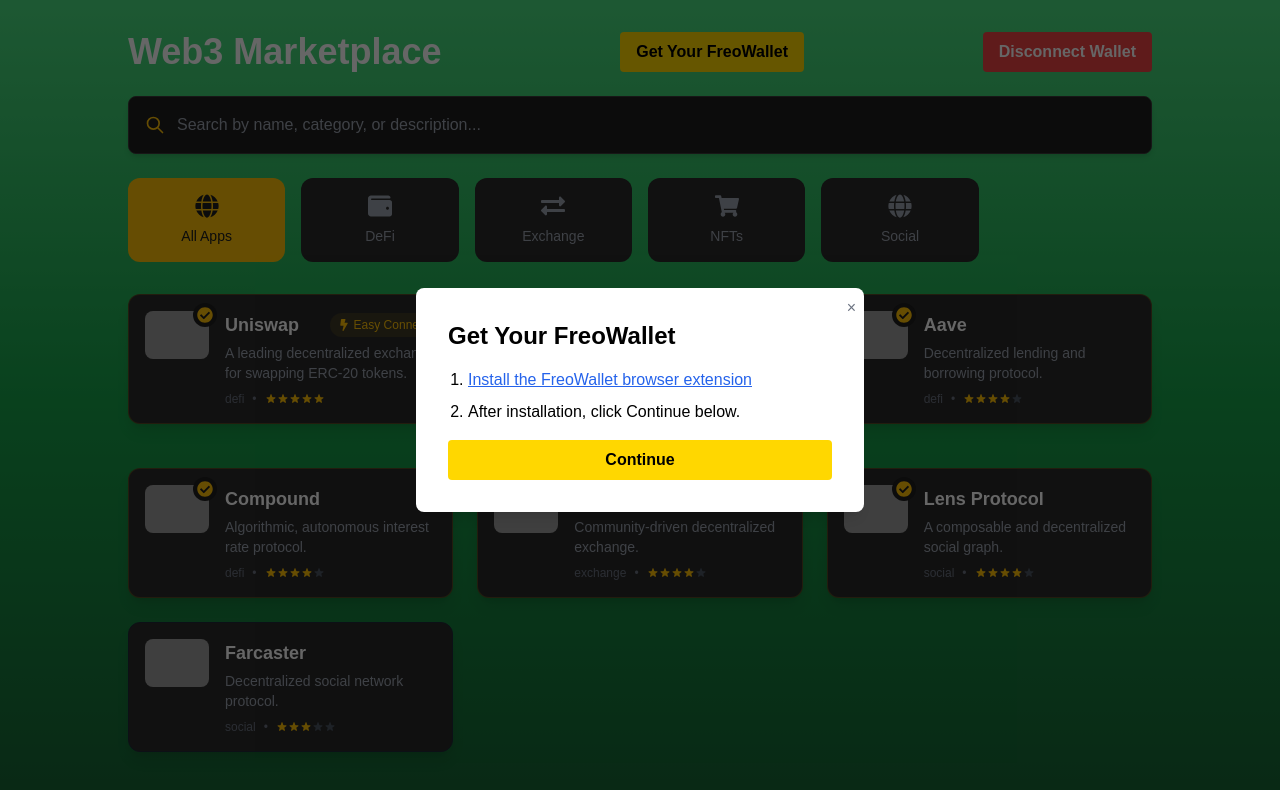
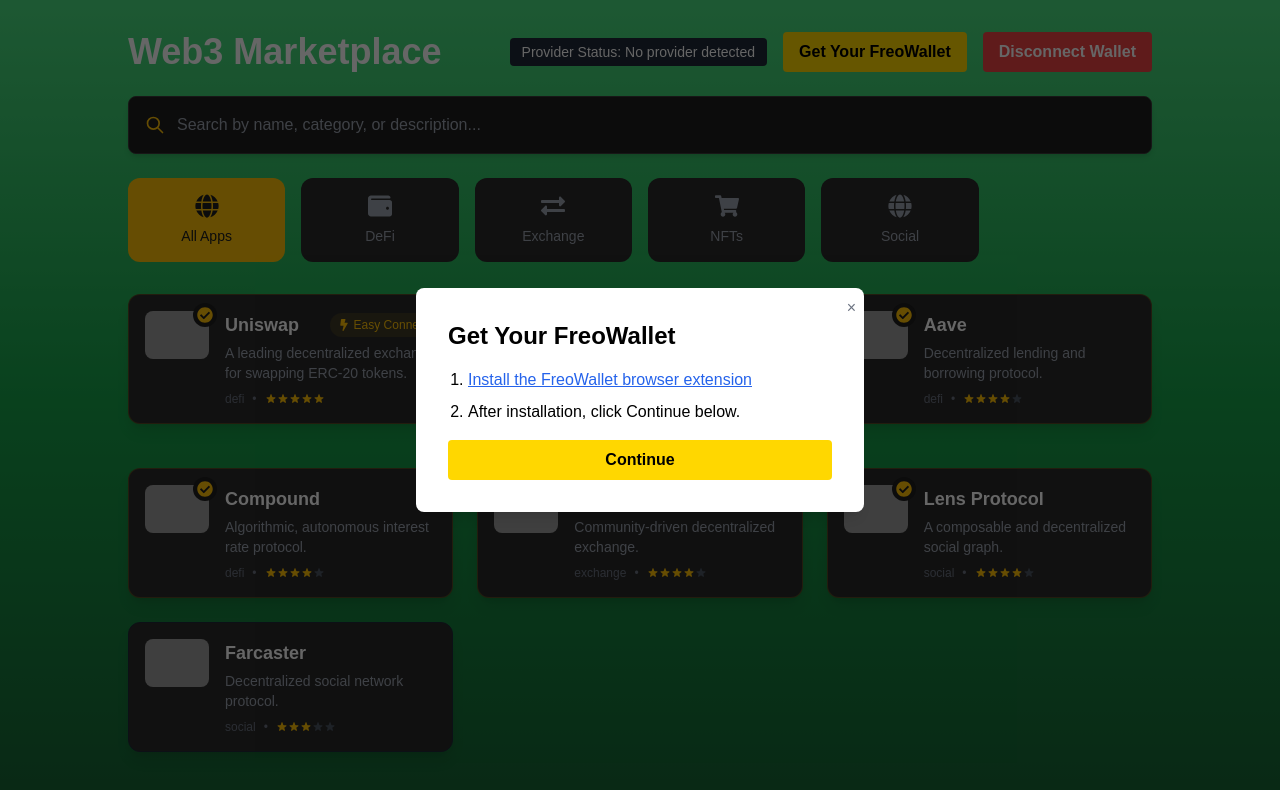
Before and after one commit to Osamakahen/aggregator-integration, a Next.js app: page /marketplace in a window 1280 px wide. Both pictures are taken after a click on the button "Get Your FreoWallet". Shown: the top 790 px of the page. Built offline with nearby package versions, Linux system fonts and the light colour scheme; grey boxes are pictures that could not be loaded.

Commit message:
feat: add provider testing and status indicator to marketplace

```diff
--- a/src/app/marketplace/page.tsx
+++ b/src/app/marketplace/page.tsx
@@ -1,6 +1,6 @@
 "use client";
 
-import React, { useState, useMemo } from "react";
+import React, { useState, useMemo, useEffect } from "react";
 import AppCard from "../../components/marketplace/AppCard";
 import CategoryGrid from "../../components/marketplace/CategoryGrid";
 import SearchBar from "../../components/marketplace/SearchBar";
@@ -101,6 +101,44 @@
   const [selectedCategory, setSelectedCategory] = useState<string | null>(null);
   const { isConnected, connectWallet, disconnectWallet } = useWallet();
   const [onboardingOpen, setOnboardingOpen] = useState(false);
+  const [providerStatus, setProviderStatus] = useState<string>("Checking...");
+
+  useEffect(() => {
+    // Test provider functionality
+    const testProvider = async () => {
+      try {
+        if (typeof window.ethereum !== 'undefined') {
+          console.log('Provider found:', window.ethereum);
+          setProviderStatus('Provider detected');
+
+          // Test basic provider functionality
+          const chainId = await window.ethereum.request({ method: 'eth_chainId' });
+          console.log('Chain ID:', chainId);
+
+          // Test event handling
+          window.ethereum.on('accountsChanged', (...args: unknown[]) => {
+            const accounts = args[0] as string[];
+            console.log('Accounts changed:', accounts);
+          });
+
+          window.ethereum.on('chainChanged', (...args: unknown[]) => {
+            const chainId = args[0] as string;
+            console.log('Chain changed:', chainId);
+          });
+
+          setProviderStatus('Provider working correctly');
+        } else {
+          console.log('No provider found');
+          setProviderStatus('No provider detected');
+        }
+      } catch (error) {
+        console.error('Provider test failed:', error);
+        setProviderStatus('Provider test failed: ' + (error as Error).message);
+      }
+    };
+
+    testProvider();
+  }, []);
 
   const handleGetWallet = () => {
     // Debug environment variables
@@ -139,20 +177,25 @@
       <div className="max-w-5xl mx-auto">
         <div className="flex justify-between items-center mb-6">
           <h1 className="text-3xl sm:text-4xl font-bold text-center">Web3 Marketplace</h1>
+          <div className="flex items-center gap-4">
+            <span className="text-sm bg-gray-800 px-3 py-1 rounded">
+              Provider Status: {providerStatus}
+            </span>
             <button
-            className="px-4 py-2 bg-[#FFD700] text-black rounded hover:bg-[#FFE55C] transition-all font-semibold ml-4"
+              className="px-4 py-2 bg-[#FFD700] text-black rounded hover:bg-[#FFE55C] transition-all font-semibold"
               onClick={handleGetWallet}
             >
               Get Your FreoWallet
             </button>
             {isConnected && (
               <button
-              className="px-4 py-2 bg-red-500 text-white rounded hover:bg-red-600 transition-all font-semibold ml-4"
+                className="px-4 py-2 bg-red-500 text-white rounded hover:bg-red-600 transition-all font-semibold"
                 onClick={disconnectWallet}
               >
                 Disconnect Wallet
               </button>
             )}
+          </div>
         </div>
         <div className="mb-6">
           <SearchBar value={search} onChange={setSearch} />
```
Lines whose indentation alone changed are shown as unchanged.
